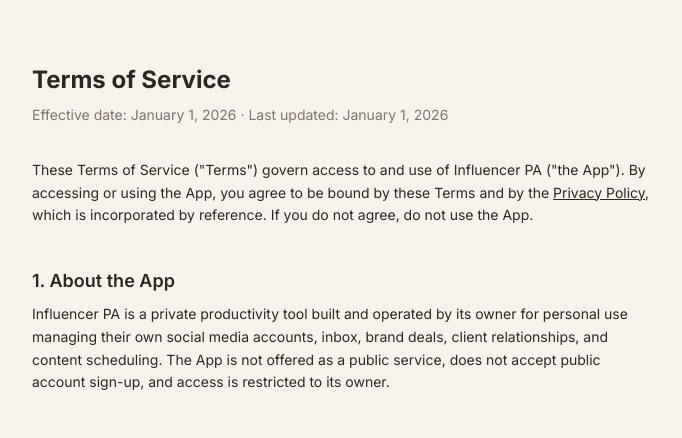
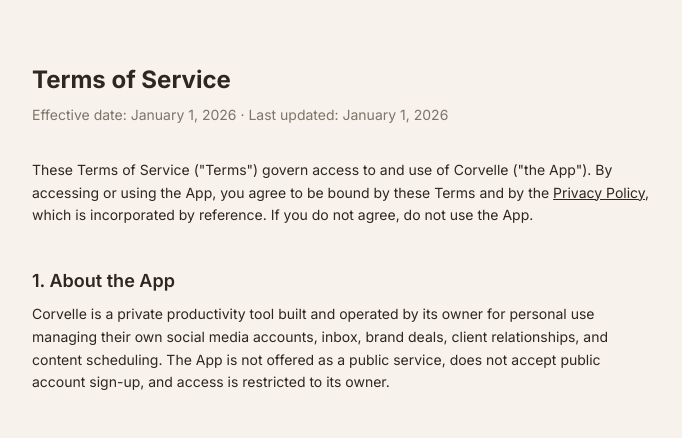
Before and after one commit to camwaller7/claude-code, a Next.js app: page /terms in a window 1280 px wide. Shown: the top 438 px of the page, without its empty margins (296-978 px from the left). Built offline with nearby package versions, Linux system fonts and the light colour scheme; no server answers.

Commit message:
Update page.tsx

```diff
--- a/app/terms/page.tsx
+++ b/app/terms/page.tsx
@@ -1,5 +1,5 @@
 export const metadata = {
-  title: 'Terms of Service — Influencer PA',
+  title: 'Terms of Service — Corvelle',
 }
 
 export default function TermsPage() {
@@ -9,7 +9,7 @@
       <p className="mb-8 text-muted-foreground">Effective date: January 1, 2026 · Last updated: January 1, 2026</p>
 
       <p className="mb-4">
-        These Terms of Service (&quot;Terms&quot;) govern access to and use of Influencer PA (&quot;the App&quot;).
+        These Terms of Service (&quot;Terms&quot;) govern access to and use of Corvelle (&quot;the App&quot;).
         By accessing or using the App, you agree to be bound by these Terms and by the{' '}
         <a href="/privacy" className="underline">Privacy Policy</a>, which is incorporated by
         reference. If you do not agree, do not use the App.
@@ -17,7 +17,7 @@
 
       <h2 className="mb-2 mt-10 text-lg font-semibold">1. About the App</h2>
       <p className="mb-4">
-        Influencer PA is a private productivity tool built and operated by its owner for personal
+        Corvelle is a private productivity tool built and operated by its owner for personal
         use managing their own social media accounts, inbox, brand deals, client relationships,
         and content scheduling. The App is not offered as a public service, does not accept
         public account sign-up, and access is restricted to its owner.
```
